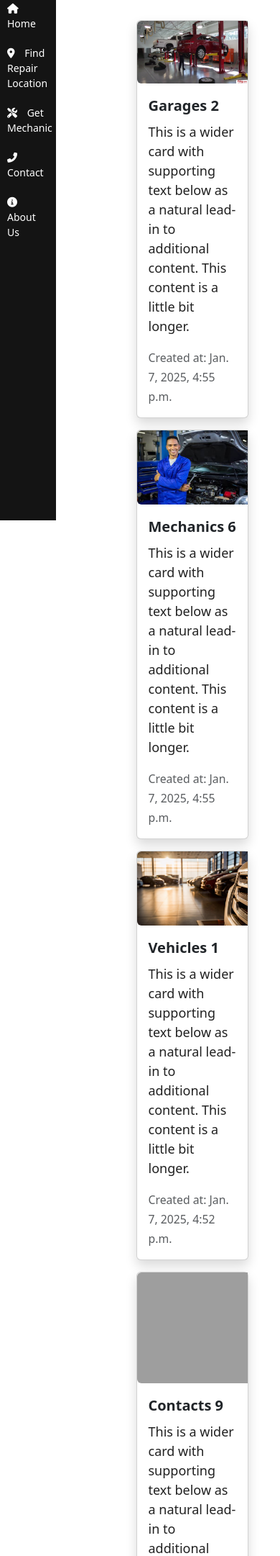
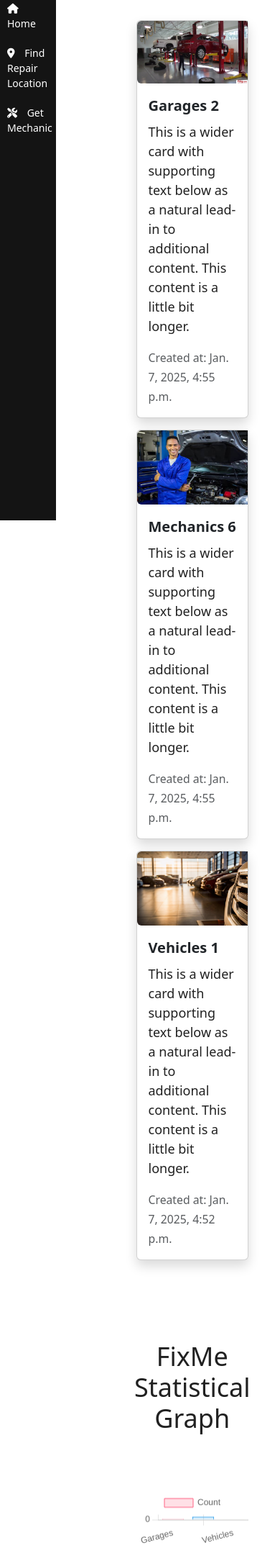
Before and after one commit to kalosius/fixmee, a Django app: page /dashboard/ in a window 390 px wide. Shown: the part 121-2283 px from the top of the page at 72% size. Run offline with Django 5.2, Linux system fonts and the light colour scheme; data comes from the database, SQL or seed files in the repository; both versions use the stored data as it was before the commit; grey boxes are pictures that could not be loaded.

Commit message:
modified irrelevant details

```diff
--- a/fixmeApp/admin.py
+++ b/fixmeApp/admin.py
@@ -1,5 +1,5 @@
 from django.contrib import admin
-from .models import Car, CarBrand, Mechanic, Garage, WashingBay, Contact, Message, UserProfile
+from .models import Car, CarBrand, Mechanic, Garage, WashingBay, Message, UserProfile
 
 # Register your models here.
 
@@ -27,10 +27,6 @@ class MechanicAdmin(admin.ModelAdmin):
 class GarageAdmin(admin.ModelAdmin):
     list_display = ['name', 'location']
 
-@admin.register(Contact)
-class ContactAdmin(admin.ModelAdmin):
-    list_display = ['name']
-
 @admin.register(Message)
 class MessageAdmin(admin.ModelAdmin):
     list_display = ['mechanic', 'user', 'content', 'timestamp']
--- a/fixmeApp/models.py
+++ b/fixmeApp/models.py
@@ -50,14 +50,6 @@ class Car(models.Model):
     price = models.IntegerField(default=0)
     created_at = models.DateTimeField(auto_now_add=True)
 
-
-class Contact(models.Model):
-    name = models.CharField(max_length=20)
-    phone = models.CharField(max_length=14, validators=[MinLengthValidator(10), MaxLengthValidator(14)])
-    email = models.EmailField(validators=[EmailValidator(message="Please enter a valid email address")])
-    message = models.CharField(max_length=200)
-
-
 class Message(models.Model):
     mechanic = models.ForeignKey(Mechanic, on_delete=models.CASCADE)
     user = models.ForeignKey(User, on_delete=models.CASCADE)
--- a/fixmeApp/templates/auth/dashboard.html
+++ b/fixmeApp/templates/auth/dashboard.html
@@ -74,22 +74,6 @@
         </div>
       </div>
     </div>
-    <div class="col-md-6">
-      <div class="card mb-3 shadow card-hover" style="max-width: 540px;">
-        <div class="row g-0">
-          <div class="col-md-4">
-            <img src="https://picsum.photos/205" class="img-fluid rounded-start" alt="Contact Image">
-          </div>
-          <div class="col-md-8">
-            <div class="card-body">
-              <h5 class="card-title"><b>Contacts {{ contacts.count }}</b></h5>
-              <p class="card-text">This is a wider card with supporting text below as a natural lead-in to additional content. This content is a little bit longer.</p>
-              <p class="card-text"><small class="text-body-secondary">Created at: {{ contact_created_at }}</small></p>
-            </div>
-          </div>
-        </div>
-      </div>
-    </div>
   </div>
 </div>
 
@@ -109,10 +93,10 @@
   var statisticsChart = new Chart(ctx, {
     type: 'bar',
     data: {
-      labels: ['Garages', 'Mechanics', 'Vehicles', 'Contacts'],
+      labels: ['Garages', 'Mechanics', 'Vehicles'],
       datasets: [{
         label: 'Count',
-        data: [{{ garages.count }}, {{ mechanics.count }}, {{ cars.count }}, {{ contacts.count }}],
+        data: [{{ garages.count }}, {{ mechanics.count }}, {{ cars.count }}],
         backgroundColor: [
           'rgba(255, 99, 132, 0.2)',
           'rgba(54, 162, 235, 0.2)',
--- a/fixmeApp/templates/base.html
+++ b/fixmeApp/templates/base.html
@@ -77,8 +77,6 @@
             <a href="#"><i class="fas fa-car-side"></i> Your Car</a>
             <a href="{% url 'settings' %}"><i class="fas fa-cog"></i> Settings</a>
             {% endif %}
-            <a href="{% url 'contact' %}"><i class="fas fa-phone-alt"></i> Contact</a>
-            <a href="{% url 'about' %}"><i class="fas fa-info-circle"></i> About Us</a>
         </div>
     </header>
 
--- a/fixmeApp/urls.py
+++ b/fixmeApp/urls.py
@@ -3,8 +3,6 @@ from . import views
 
 urlpatterns = [
     path('', views.home, name="home"),
-    path('contact/', views.contact, name="contact"),
-    path('about/', views.about, name="about"),
     path('mechanic/', views.mechanic, name="mechanic"),
     path('repairlocation/', views.repairlocation, name="repairlocation"),
     path('washingbay/', views.washingbay, name="washingbay"),
--- a/fixmeApp/views.py
+++ b/fixmeApp/views.py
@@ -1,6 +1,6 @@
 from django.shortcuts import render, redirect, get_object_or_404
-from .models import CarBrand, Mechanic, Garage, WashingBay, Car, Contact, Message, UserProfile
-from .forms import ContactForm, UserRegistrationForm
+from .models import CarBrand, Mechanic, Garage, WashingBay, Car, Message, UserProfile
+from .forms import  UserRegistrationForm
 from django.contrib.auth import authenticate, login, logout, update_session_auth_hash
 from django.contrib.auth.models import User
 from django.contrib.auth.decorators import login_required
@@ -21,17 +21,14 @@ def dashboard(request):
     mechanics = Mechanic.objects.all()
     cars = Car.objects.all()
     bays = WashingBay.objects.all()
-    contacts = Contact.objects.all()
     return render(request, 'auth/dashboard.html', {
         'garages': garages,
         'mechanics': mechanics,
         'cars': cars,
         'bays': bays,
-        'contacts': contacts,
         'garage_count': garages.count(),
         'mechanic_count': mechanics.count(),
         'car_count': cars.count(),
-        'contact_count': contacts.count(),
         'garage_created_at': garages.first().created_at if garages.exists() else None,
         'mechanic_created_at': mechanics.first().created_at if mechanics.exists() else None,
         'car_created_at': cars.first().created_at if cars.exists() else None,
@@ -173,24 +170,6 @@ def home(request):
     })
 
 
-def contact(request):
-    if request.method == "POST":
-        form = ContactForm(request.POST)
-        if form.is_valid():
-            form.save()
-            messages.success(request, "Message Submitted!")
-        else:
-            messages.error(request, "There was an error in the form")
-            form = ContactForm()
-    return render(request, "contact.html")
-
-
-
-
-def about(request):
-    return render(request, "about.html")
-
-
 def chat_with_mechanic(request, mechanic_id):
     mechanic = get_object_or_404(Mechanic, id=mechanic_id)
     messages = Message.objects.filter(mechanic=mechanic).order_by('timestamp')
```
Also changed, not shown: fixmeApp/forms.py (+0 -7 lines), fixmeApp/templates/about.html (deleted, +0 -63 lines), fixmeApp/templates/contact.html (deleted, +0 -33 lines), db.sqlite3, fixmeApp/migrations/0015_delete_contact.py (added).
